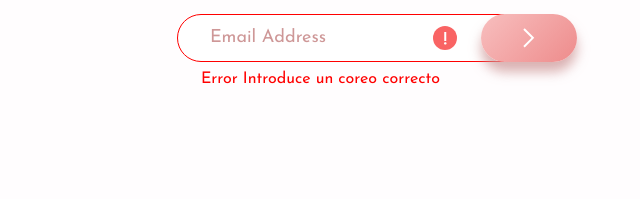
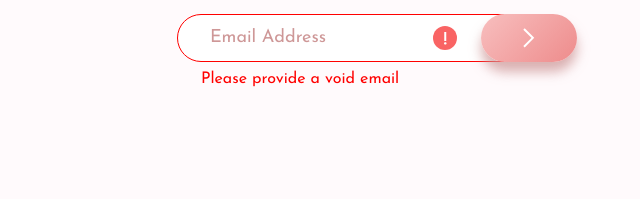
Before and after one commit to SebastianLl28/Desafio-front-Base-Apparel-coming-soon-page, a plain HTML site: page index.html in a window 1280 px wide. Both pictures are taken after a click on the button 539 px from the left and 638 px from the top of the page. Shown: the part 601-800 px from the top of the page, 11-651 px from the left. Drawn offline with Linux system fonts and the light colour scheme; some packages are replaced by stand-ins of ours; a script that the page names is missing.

Commit message:
second commit

```diff
--- a/css/style.css
+++ b/css/style.css
@@ -18,7 +18,7 @@ body {
 .hero {
   width: 100%;
   min-height: 100vh;
-  background-color: #fffdfe;
+  background-color: #FFFAFC;
   display: grid;
   grid-template-columns: 1fr 0.65fr;
   grid-template-rows: 0.3fr 1fr;
--- a/index.html
+++ b/index.html
@@ -26,9 +26,9 @@
           <div class="hero__input" id="contenedorInput">
             <input type="email" placeholder="Email Address" class="input_email" id="email">
             <img src="./images/icon-error.svg" alt="" class="input__icon__good delete" id="confirmation_icon" aria-hidden="true">
-            <button class="hero__button" id="buttonSubmit"><img src="./images/icon-arrow.svg" alt="" aria-hidden="true"></button>
+            <button class="hero__button" id="buttonSubmit"> <img src="./images/icon-arrow.svg" alt="" aria-hidden="true"></button>
           </div>
-          <span class="message__error delete" id="message__error">Error Introduce un coreo correcto</span>
+          <span class="message__error delete" id="message__error">Please provide a void email</span>
         </div>
       </div>
       <div class="hero__image"></div>
```
